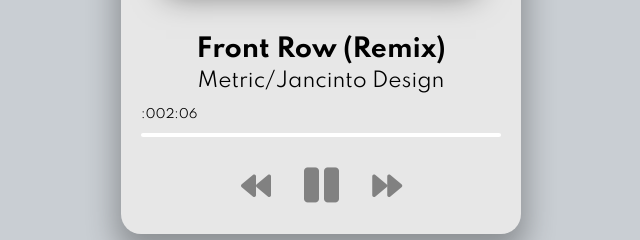
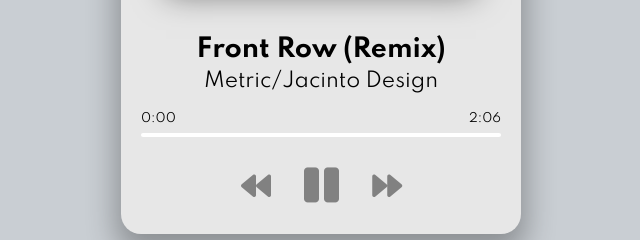
Before and after one commit to Ramon-Carrillo/music-player, a plain HTML site: page index.html in a window 1280 px wide. Both pictures are taken after a click on the icon 575 px from the left and 602 px from the top of the page. Shown: the part 416-656 px from the top of the page, 319-959 px from the left. Drawn offline with Linux system fonts and the light colour scheme.

Commit message:
added progress bar functionality.

```diff
--- a/index.html
+++ b/index.html
@@ -12,20 +12,22 @@
 
 <body>
     <div class="player-container">
+        <!-- Song -->
         <div class="img-container">
-            <img src="img/jacinto-1.jpg" alt="Album Image" />
+            <img src="img/jacinto-1.jpg" alt="Album Art">
         </div>
         <h2 id="title">Electric Chill Machine</h2>
         <h3 id="artist">Jacinto</h3>
         <audio src="music/jacinto-1.mp3"></audio>
+        <!-- Progress -->
         <div class="progress-container" id="progress-container">
-            <div class="progress" id="progress">
-                <div class="duration-wrapper">
-                    <span id="current-time"> :00</span>
-                    <span id="duration">2:06</span>
-                </div>
+            <div class="progress" id="progress"></div>
+            <div class="duration-wrapper">
+                <span id="current-time">0:00</span>
+                <span id="duration">2:06</span>
             </div>
         </div>
+        <!-- Controls -->
         <div class="player-controls">
             <i class="fas fa-backward" id="prev" title="Previous"></i>
             <i class="fas fa-play main-button" id="play" title="Play"></i>
--- a/script.js
+++ b/script.js
@@ -2,37 +2,42 @@ const image = document.querySelector('img');
 const title = document.getElementById('title');
 const artist = document.getElementById('artist');
 const music = document.querySelector('audio');
+const currentTimeEl = document.getElementById('current-time');
+const durationEl = document.getElementById('duration');
+const progress = document.getElementById('progress');
 const progressContainer = document.getElementById('progress-container');
-const progress = document.getElementById('progress');
 const prevBtn = document.getElementById('prev');
 const playBtn = document.getElementById('play');
 const nextBtn = document.getElementById('next');
 
+// Music
 const songs = [
   {
     name: 'jacinto-1',
     displayName: 'Electric Chill Machine',
-    artist: 'Jancinto Design',
+    artist: 'Jacinto Design',
   },
   {
     name: 'jacinto-2',
-    displayName: 'Seven Nation Army (Remix)e',
-    artist: 'Jancinto Design',
+    displayName: 'Seven Nation Army (Remix)',
+    artist: 'Jacinto Design',
   },
   {
     name: 'jacinto-3',
     displayName: 'Goodnight, Disco Queen',
-    artist: 'Jancinto Design',
+    artist: 'Jacinto Design',
   },
   {
     name: 'metric-1',
     displayName: 'Front Row (Remix)',
-    artist: 'Metric/Jancinto Design',
+    artist: 'Metric/Jacinto Design',
   },
 ];
 
+// Check if Playing
 let isPlaying = false;
 
+// Play
 function playSong() {
   isPlaying = true;
   playBtn.classList.replace('fa-play', 'fa-pause');
@@ -40,6 +45,7 @@ function playSong() {
   music.play();
 }
 
+// Pause
 function pauseSong() {
   isPlaying = false;
   playBtn.classList.replace('fa-pause', 'fa-play');
@@ -47,42 +53,81 @@ function pauseSong() {
   music.pause();
 }
 
+// Play or Pause Event Listener
 playBtn.addEventListener('click', () => (isPlaying ? pauseSong() : playSong()));
 
-function loadedSong(song) {
+// Update DOM
+function loadSong(song) {
   title.textContent = song.displayName;
   artist.textContent = song.artist;
   music.src = `music/${song.name}.mp3`;
   image.src = `img/${song.name}.jpg`;
 }
 
+// Current Song
 let songIndex = 0;
 
+// Previous Song
 function prevSong() {
   songIndex--;
   if (songIndex < 0) {
     songIndex = songs.length - 1;
   }
-  loadedSong(songs[songIndex]);
+  loadSong(songs[songIndex]);
   playSong();
 }
 
+// Next Song
 function nextSong() {
   songIndex++;
   if (songIndex > songs.length - 1) {
     songIndex = 0;
   }
-  loadedSong(songs[songIndex]);
+  loadSong(songs[songIndex]);
   playSong();
 }
 
-loadedSong(songs[songIndex]);
+// On Load - Select First Song
+loadSong(songs[songIndex]);
 
+// Update Progress Bar & Time
 function updateProgressBar(e) {
   if (isPlaying) {
+    const { duration, currentTime } = e.srcElement;
+    // Update progress bar width
+    const progressPercent = (currentTime / duration) * 100;
+    progress.style.width = `${progressPercent}%`;
+    // Calculate display for duration
+    const durationMinutes = Math.floor(duration / 60);
+    let durationSeconds = Math.floor(duration % 60);
+    if (durationSeconds < 10) {
+      durationSeconds = `0${durationSeconds}`;
+    }
+    // Delay switching duration Element to avoid NaN
+    if (durationSeconds) {
+      durationEl.textContent = `${durationMinutes}:${durationSeconds}`;
+    }
+    // Calculate display for currentTime
+    const currentMinutes = Math.floor(currentTime / 60);
+    let currentSeconds = Math.floor(currentTime % 60);
+    if (currentSeconds < 10) {
+      currentSeconds = `0${currentSeconds}`;
+    }
+    currentTimeEl.textContent = `${currentMinutes}:${currentSeconds}`;
   }
 }
 
+// Set Progress Bar
+function setProgressBar(e) {
+  const width = this.clientWidth;
+  const clickX = e.offsetX;
+  const { duration } = music;
+  music.currentTime = (clickX / width) * duration;
+}
+
+// Event Listeners
 prevBtn.addEventListener('click', prevSong);
 nextBtn.addEventListener('click', nextSong);
+music.addEventListener('ended', nextSong);
 music.addEventListener('timeupdate', updateProgressBar);
+progressContainer.addEventListener('click', setProgressBar);
```
